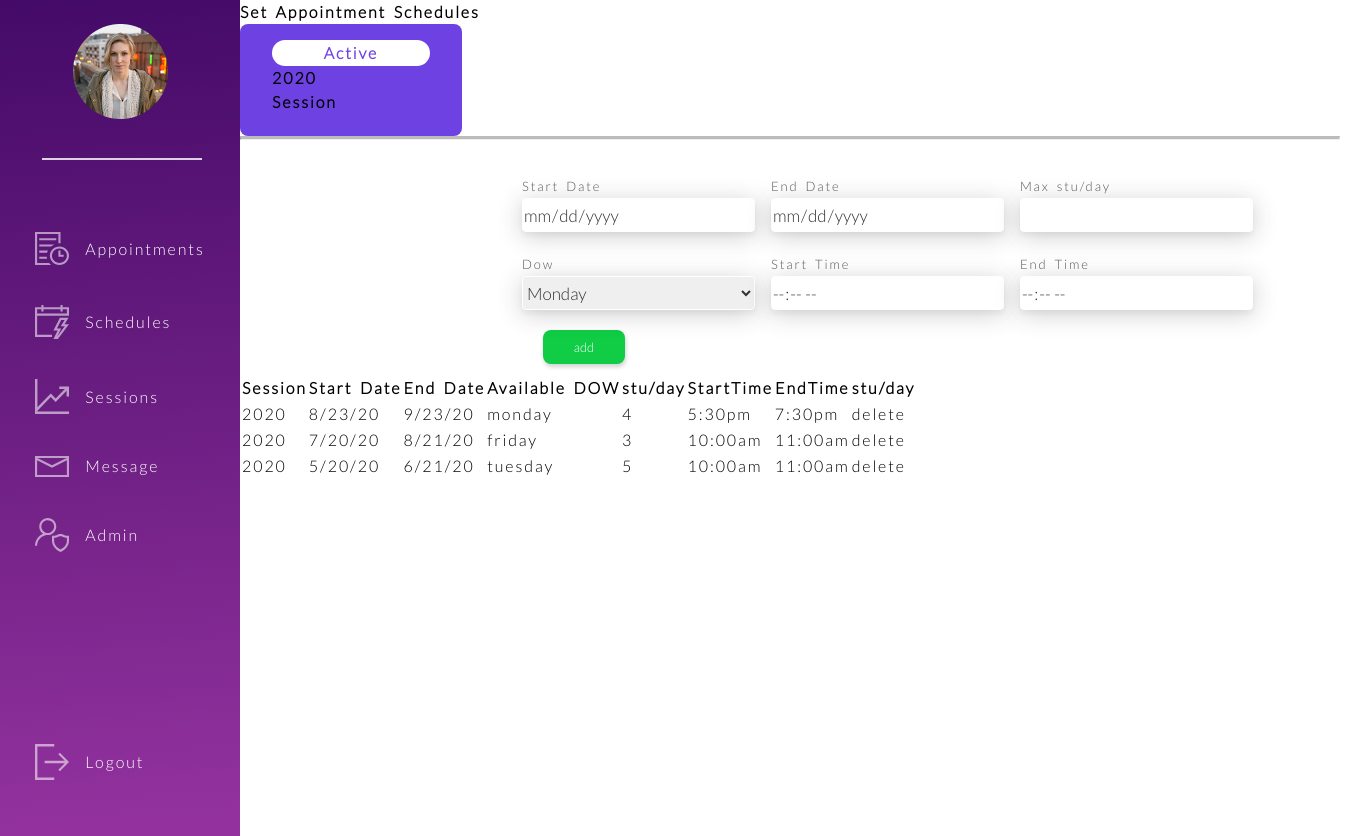
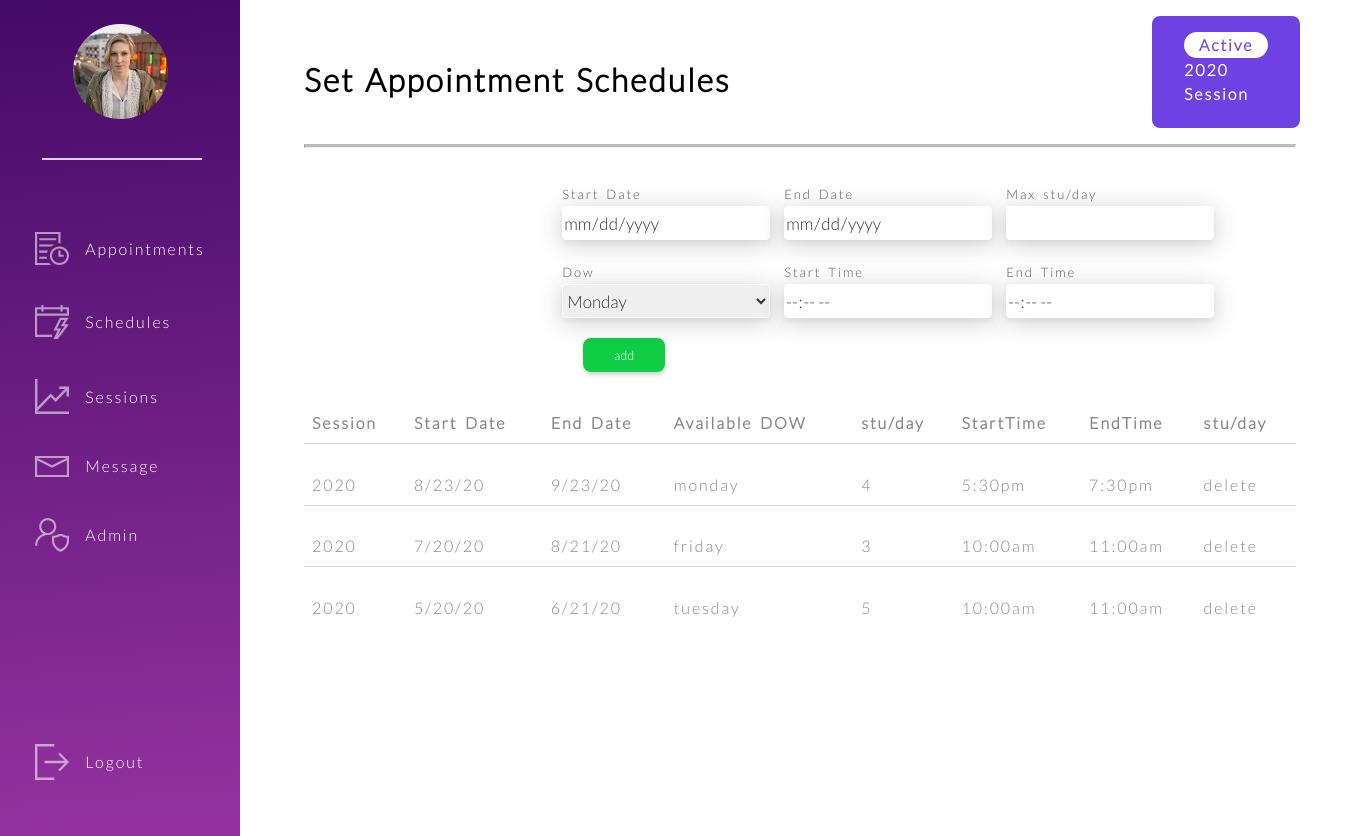
Before and after one commit to sunkanmii/CSC-415-Project, a PHP site: page /insideschedule.html in a window 1360 px wide. Run offline with PHP 8.4, Linux system fonts and the light colour scheme.

Commit message:
updated css

```diff
--- a/css/inside_schedule.css
+++ b/css/inside_schedule.css
@@ -1,12 +1,3 @@
-*{
-    font-family: 'Lato', Verdana, sans-serif;
-    margin: 0;
-    padding: 0;
-    box-sizing: border-box;
-    font-size: 1rem;
-    scroll-behavior: smooth;
-}
-
 .container{
 flex-wrap: wrap;
 background: #6E41E2;
@@ -15,6 +6,34 @@ border-radius: 8px;
 padding: 1rem 2rem;
 height: 112px;
 width: 222px;
+}
+
+.section-head{
+    width: 100%;
+    min-height: 19rem;
+    top: 0rem;
+    flex-wrap: wrap;
+    z-index: 1;
+    padding: 1rem 4rem;
+}
+
+.section-head .header{
+    display: flex;
+    min-height: 3rem;
+    width: 100%;
+    flex-wrap: wrap;
+    justify-content: space-between;
+    margin-top: 0rem;
+    align-items: center;
+}
+.section-head .header h1{
+    font-size: 2rem;
+    width: 60%;
+}
+.section-head .header .container-header{
+    display: flex;
+    width: 9rem;
+    margin-bottom: 1rem;
 }
 
 .round-container{
@@ -30,10 +49,11 @@ width: 222px;
 }
 h3{
     font-weight: bold;
+    color: #ffffff;
 }
 hr.solid {
     border-top: 3px solid #bbb;
-    width: 1100px;
+    width:100%;
   }
   .space{
       height: 100px;
@@ -97,3 +117,44 @@ input[type="number"]::-webkit-calendar-picker-indicator {
     cursor: pointer;
     font-size: 0.8rem;
 }
+
+table, th, td {
+    border-bottom: 1px solid #D2D2D2;
+}
+tr:last-child td{
+    border-bottom: none;
+}
+table{
+    border-bottom: none;
+    width: 100%;
+    border-collapse: collapse;
+    text-align: left;
+    color: #878787;
+}
+.table-section table th, .table-section table td{
+    padding: 0.5rem;
+    padding-top: 1.8rem;
+}
+.table-section .next-prevBut-section{
+    display: flex;
+    width: 100%;
+    justify-content: center;
+    align-items: center;
+    margin-top: 2.5rem;
+}
+.table-section table tbody{
+    width: 100%;
+}
+.table-section .next-prevBut-section button{
+    color: #878787;
+    border: 1px solid lightgrey;
+    background: white;
+    border-radius: 50%;
+    width: 1.4rem;
+    height: 1.4rem;
+}
+.table-section .next-prevBut-section input[type=number]{
+    border: none;
+    width: 2rem;
+    text-align: center;
+}
--- a/insideschedule.html
+++ b/insideschedule.html
@@ -69,10 +69,10 @@
                 </div>
             </section>
         </section>
-        <section class="main-page">
-            <div class="appointment-header">
+        <section class="section-head">
+            <div class="header">
                 <h1>Set Appointment Schedules</h1>
-               <div class="create-new-row">
+                <div class="container-header">
                     <div class="container">
                         <div class="round-container">
                             <h3><bold>Active</bold></h3>
@@ -83,6 +83,7 @@
             </div>
             <hr class="solid">
             </div>
+
         </br>
            <!-- form body -->
            <div class="form-body">
```
Lines whose indentation alone changed are shown as unchanged.
